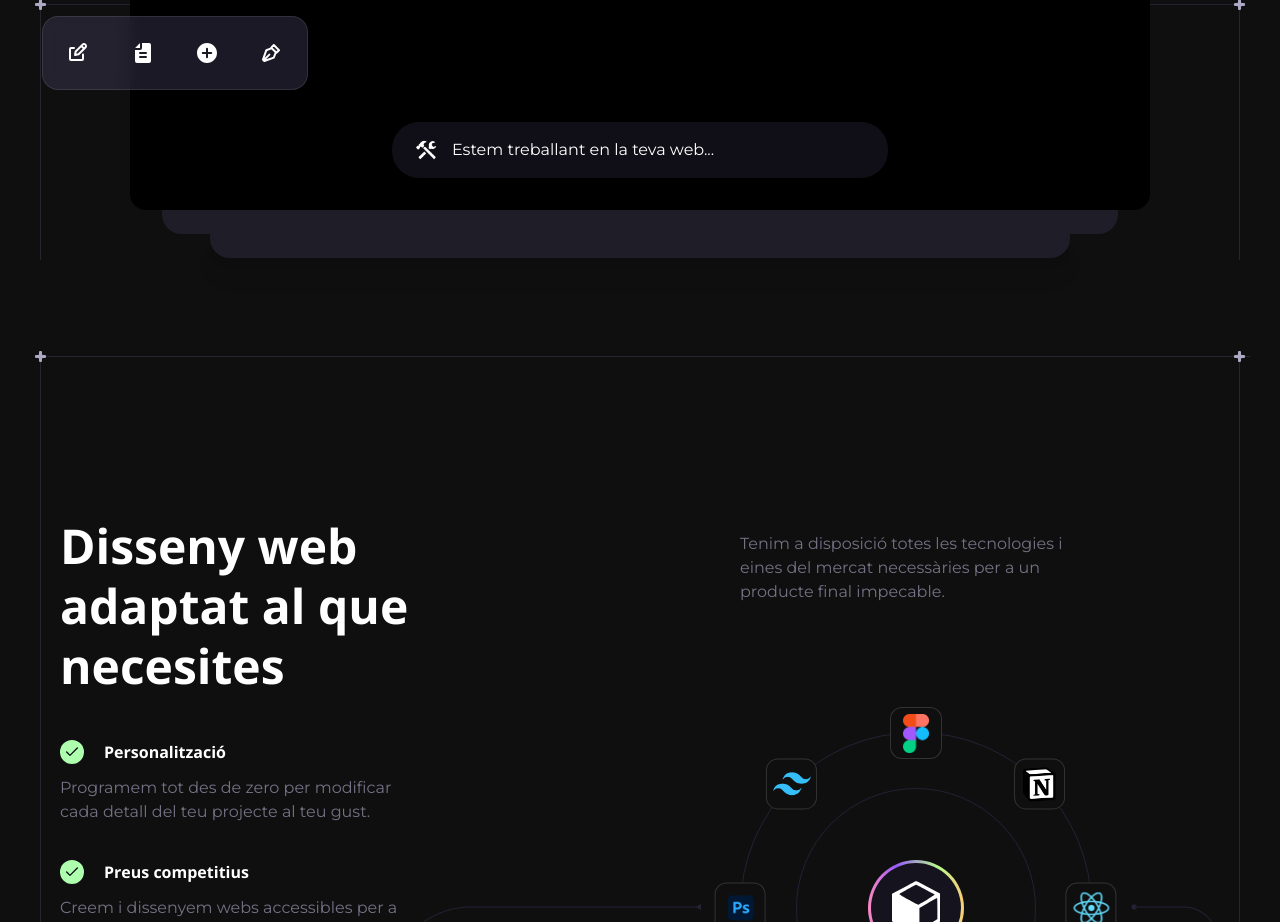
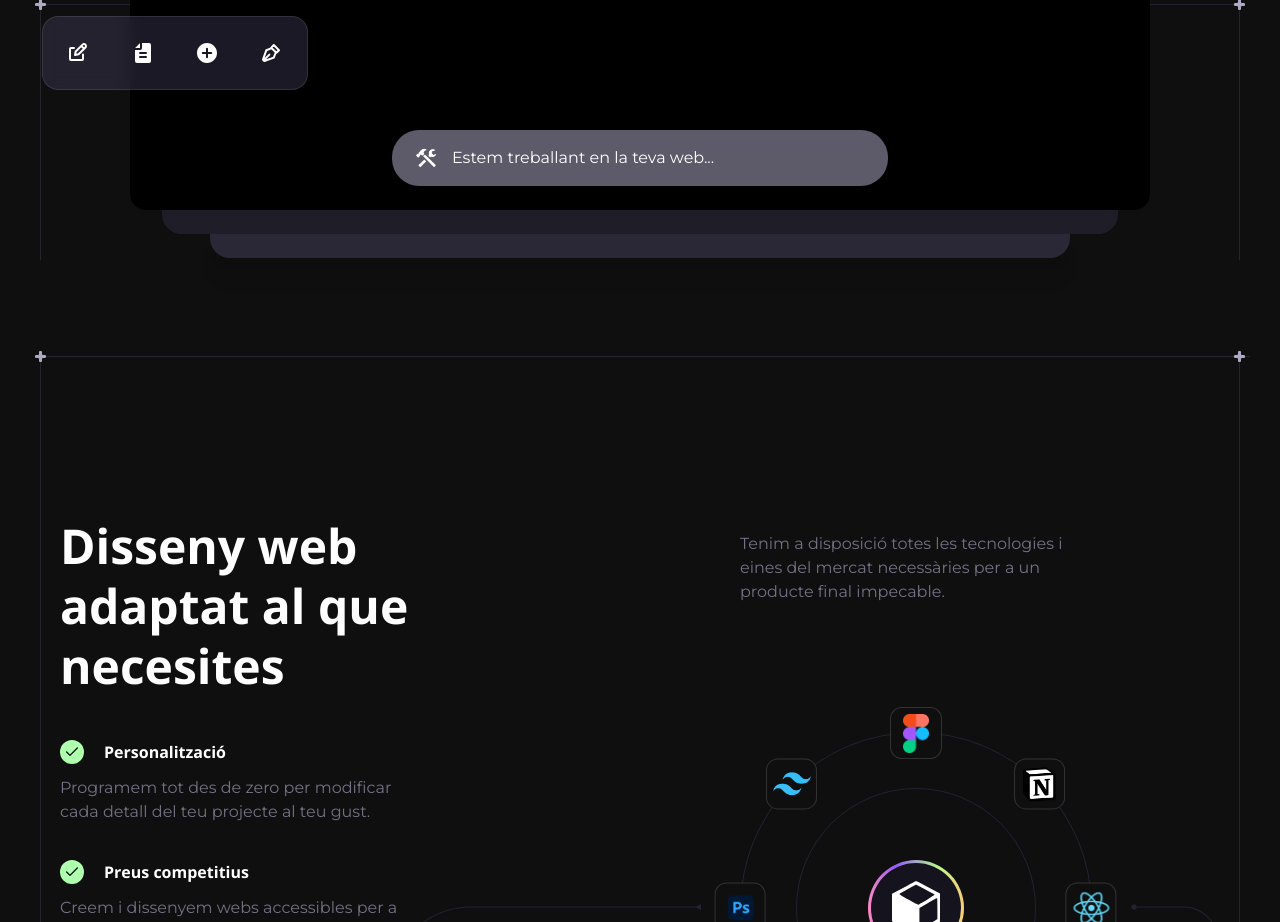
Before and after one commit to BielAltimira/webify, a React (Vite) app: page / in a window 1280 px wide. Shown: the part 880-1802 px from the top of the page. Built offline with nearby package versions, Linux system fonts and the light colour scheme.

Commit message:
ui changes

```diff
--- a/src/components/Generating.jsx
+++ b/src/components/Generating.jsx
@@ -3,7 +3,7 @@ import { loading } from "../assets";
 
 function Generating({className}) {
   return (
-    <div className={`flex items-center h-[3.5rem] px-6 bg-n-8/80 rounded-[1.7rem] ${className || ""} text-base font-mon`}>
+    <div className={`flex items-center h-[3.5rem] px-6 bg-n-4/80 rounded-[1.7rem] ${className || ""} text-base font-mon`}>
         <img className='w-5 h-5 mr-4' src={loading} alt="loading"></img>
         Estem treballant en la teva web...
     </div>
--- a/src/components/Hero.jsx
+++ b/src/components/Hero.jsx
@@ -64,7 +64,9 @@ const Hero = () => {
                   height={490}
                   alt="hero"
                 /> */}
-                <Generating className="absolute left-4 right-4 bottom-5 md:left-1/2 md:right-auto md:bottom-8 md:w-[31rem] md:-translate-x-1/2"/>
+                <ScrollParallax isAbsolutelyPositioned>
+                   <Generating className="absolute left-4 right-4 bottom-5 md:left-1/2 md:right-auto md:bottom-6 md:w-[31rem] md:-translate-x-1/2"/>
+                </ScrollParallax>
                 <ScrollParallax isAbsolutelyPositioned>
                     <ul className="absolute hidden -left-[5.5rem] bottom-[7.5rem] px-1 py-1 bg-n-9/40 backdrop-blur border border-n-1/10 rounded-2xl xl:flex">
                         {heroIcons.map((icon, index) => (
--- a/src/components/design/Hero.jsx
+++ b/src/components/design/Hero.jsx
@@ -7,7 +7,7 @@ export const Gradient = () => {
   return (
     <>
       <div className="relative z-1 h-6 mx-2.5 bg-n-9/30 rounded-b-[1.25rem] lg:h-6 lg:mx-8" />
-      <div className="relative z-1 h-6 mx-6 bg-n-9/30 shadow-xl rounded-b-[1.25rem] lg:h-6 lg:mx-20" />
+      <div className="relative z-1 h-6 mx-6 bg-n-9/50 shadow-xl rounded-b-[1.25rem] lg:h-6 lg:mx-20" />
     </>
   );
 };
```
